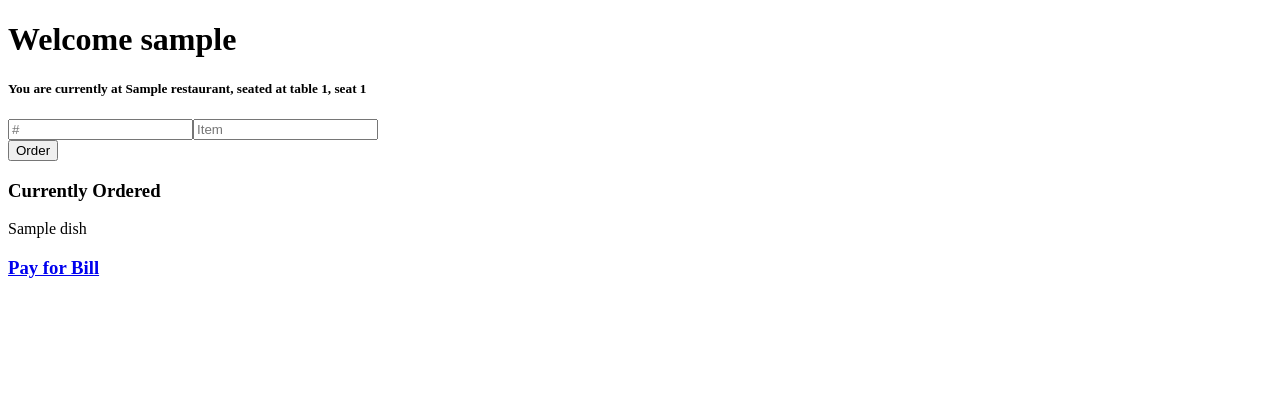
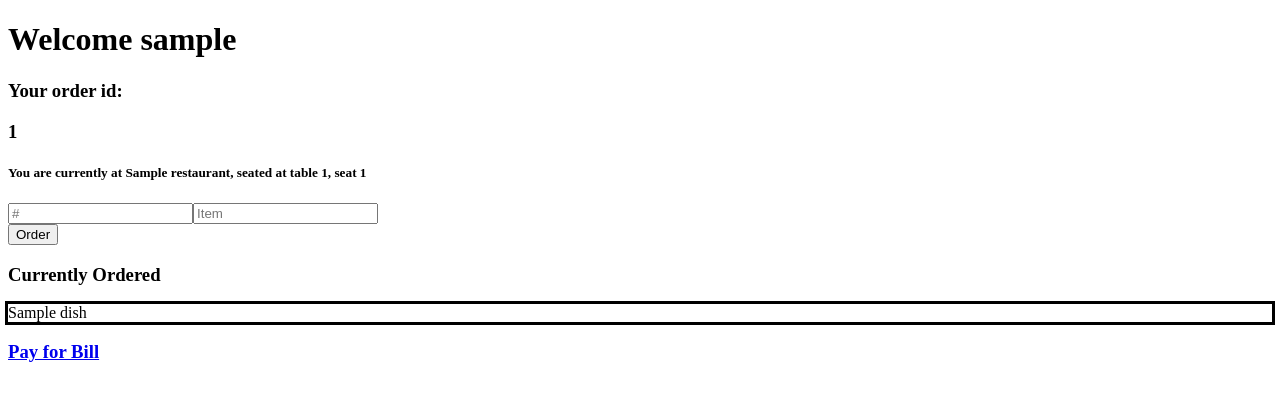
Before and after one commit to pabloare/campsite, a Django app: a page that uses user/templates/ordering.html in a window 1280 px wide. Shown: the top 401 px of the page. Run offline with Django 3.2, Linux system fonts and the light colour scheme; tables that the repository leaves empty hold one stand-in row (values such as "Sample post").

Commit message:
bug fixes

```diff
--- a/chef/templates/home_chef.html
+++ b/chef/templates/home_chef.html
@@ -17,6 +17,8 @@
   <div class="orders">
 
   </div>
+  <div class="try">
+  </div>
 </form>
 <script
   src="https://code.jquery.com/jquery-3.3.1.js"
--- a/user/models.py
+++ b/user/models.py
@@ -10,5 +10,5 @@ class Order(models.Model):
 
 
 class JoinOrder(models.Model):
-    dish = models.ForeignKey(Dish, on_delete=models.CASCADE, related_name='dish_order')
+    dishes = models.ForeignKey(Dish, on_delete=models.CASCADE, related_name='dish_order')
     order = models.ForeignKey(Order, on_delete=models.CASCADE, related_name='order')
--- a/user/templates/ordering.html
+++ b/user/templates/ordering.html
@@ -5,9 +5,13 @@
     <meta charset="utf-8">
     <meta name="viewport" content="width=device-width, initial-scale=1, shrink-to-fit=no">
     <meta charset="UTF-8">
+    {% load static %}
+
 </head>
 <body>
-  <h1>Welcome {{ username }}</h1>
+  <h1 class="username">Welcome {{ username }}</h1>
+  <!-- Needed for rendering orders -->
+  <h3> Your order id: </h3> <h3 class="order_id">{{ order_id }}<h3>
   <h5>You are currently at {{ res_name }}, seated at table {{ table_num }}, seat {{ seat_num }}</h5>
     <form action='' method="post">
       {% csrf_token %}
@@ -19,10 +23,20 @@
   </form>
   <h3> Currently Ordered </h3>
   {% for dish in ordered_dishes %}
+  <div style="outline-style: solid;">
+
   <p> {{ dish.name }} </p>
+</div>
+
   {% endfor %}
+  <a href="/user/pay/{{ username }}/{{ res_name }}/{{ table_num }}/{{ seat_num }}"><h3>Pay for Bill </h3></a>
 
-  <a href="/user/pay/{{ username }}/{{ res_name }}/{{ table_num }}/{{ seat_num }}"><h3>Pay for Bill </h3></a>
+  <script
+    src="https://code.jquery.com/jquery-3.3.1.js"
+    integrity="sha256-2Kok7MbOyxpgUVvAk/HJ2jigOSYS2auK4Pfzbm7uH60="
+    crossorigin="anonymous"></script>
+  <script src="https://cdnjs.cloudflare.com/ajax/libs/popper.js/1.14.0/umd/popper.min.js" integrity="sha384-cs/chFZiN24E4KMATLdqdvsezGxaGsi4hLGOzlXwp5UZB1LY//20VyM2taTB4QvJ" crossorigin="anonymous"></script>
+  <script type="text/javascript" src="{% static 'user-jquery.js' %}"></script>
 
 </body>
 </html>
--- a/user/views.py
+++ b/user/views.py
@@ -45,14 +45,14 @@ def ordering(request, username, seat, table, restaurant):
         for i in range(int(num_items)):
             order_dishes(restaurant, item, order)
     ordered_dishes = order.dishes.all()
-    return render(request, 'ordering.html', {'username': username, 'ordered_dishes': ordered_dishes, 'res_name': restaurant.name, 'table_num': table.table_number, 'seat_num': seat.seat_number})
+    return render(request, 'ordering.html', {'username': username, 'ordered_dishes': ordered_dishes, 'res_name': restaurant.name, 'table_num': table.table_number, 'seat_num': seat.seat_number, 'order_id': order.id})
     # render ordered dishes to view along with username so we can later delete the join order
     #
 
 
 def order_dishes(restaurant, item, order):
     dish = Dish.objects.get(restaurant=restaurant, name=item)
-    add_to = JoinOrder(dish=dish, order=order)
+    add_to = JoinOrder(dishes=dish, order=order)
     add_to.save()
     send_to_chef(dish, restaurant, order)
 
```
Also changed, not shown: chef/orders.py (+8 -9 lines), chef/templates/chef-orders.html (+9 -8 lines), user/static/user-jquery.js (added, +18 -0 lines), user/migrations/0002_auto_20180719_1935.py (added).
